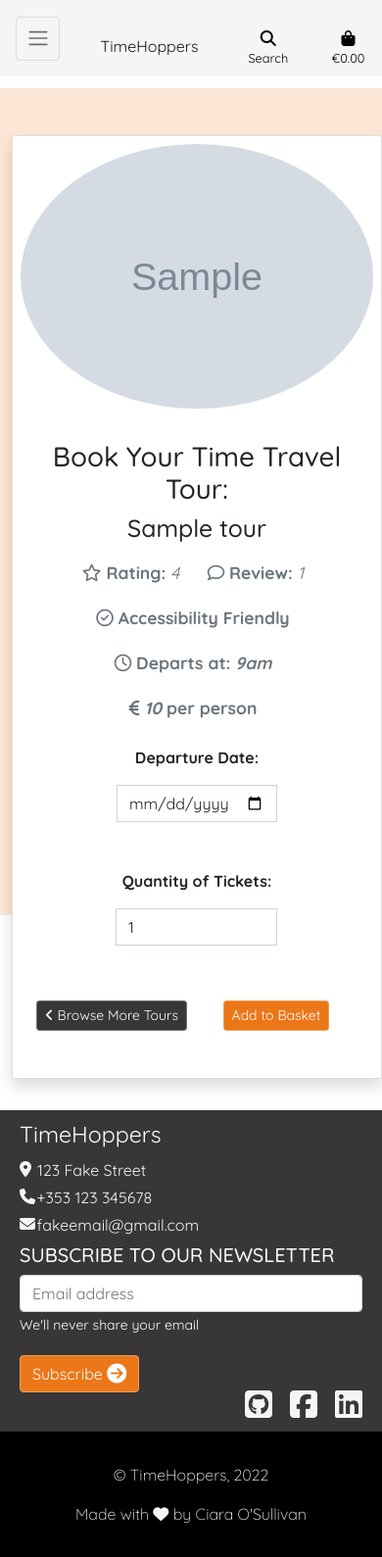
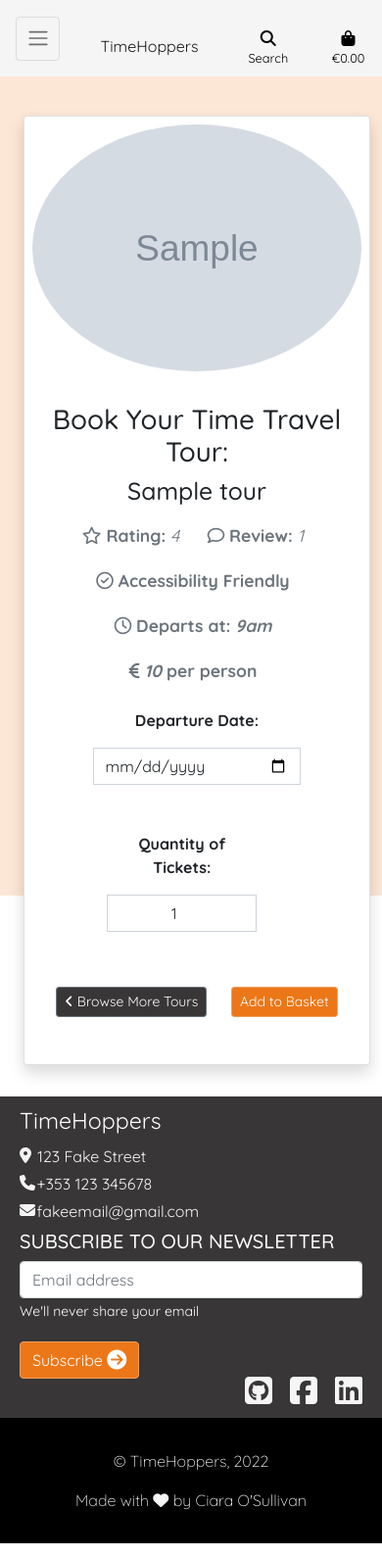
Before and after one commit to ciaraosull/project-5-time-hoppers, a Django app: page /tours/1 in a window 390 px wide. Shown: the whole page at 98% size. Run offline with Django 3.2, Linux system fonts and the light colour scheme; tables that the repository leaves empty hold one stand-in row (values such as "Sample post"); grey boxes marked "Sample" are stand-in pictures; parts of the project's set-up code (start-up, migrations or seed data) failed here and were passed over; some libraries are stand-ins or nearby versions.

Commit message:
Add custom styling for responsive design

```diff
--- a/basket/templates/basket/basket.html
+++ b/basket/templates/basket/basket.html
@@ -117,7 +117,7 @@
                         <h4><strong>Grand Total</strong></h4>
                     </td>
                     <td>
-                        <h4><strong>€ {{ grand_total|floatformat:2 }}</strong></h4>
+                        <h4><strong>€ {{ grand_total|floatformat:0 }}</strong></h4>
                     </td>
                     <!--Grand Total row-->
                     <td colspan="3"><a href="{%  url 'checkout'  %}" class="btn btn-primary btn-sm">Checkout<i
--- a/checkout/templates/checkout/checkout.html
+++ b/checkout/templates/checkout/checkout.html
@@ -144,8 +144,7 @@
                             <span class="icon">
                                 <i class="fas fa-exclamation-circle"></i>
                             </span>
-                            <span>Your card will be charged <strong>€
-                                    {{ grand_total|floatformat:2 }}</strong></span>
+                            <span>Your card will be charged <strong>€{{ grand_total|floatformat:0 }}</strong></span>
                         </p>
                     </div>
                 </form>
--- a/static/css/style.css
+++ b/static/css/style.css
@@ -24,7 +24,7 @@ body {
 }
 
 main {
-    margin-top: 90px;
+    margin-top: 70px;
     flex: 1 0 auto;
 }
 
@@ -353,7 +353,7 @@ main {
   }
 
 
-  @media (max-width: 991px) {
+  @media (max-width: 990px) {
     .nav-link {
         padding: 0.1rem;
     }
@@ -381,4 +381,30 @@ main {
         padding-left: 1rem !important;
         padding-right: 1rem !important;
     }
+
+    .review-login {
+        padding-left: 0 !important;
+        padding-right: 0 !important;
+    }
+
+    .tour-detail {
+        margin-left: 0 !important;
+        margin-right: 0 !important;
+    }
+
+    .date-picker {
+        width: 70% !important;
+        margin-left: 15%;
+    }
+
+    .quantity-picker {
+        width: 50% !important;
+        margin-left: 20%;
+    }
+
+    .order-summary {
+        padding-left: 0 !important;
+        padding-right: 0 !important;
+        font-size: 0.8rem;
+    }
 }
--- a/tours/templates/tours/tour_booking_detail.html
+++ b/tours/templates/tours/tour_booking_detail.html
@@ -20,7 +20,7 @@
 
     <!-- Tours Detail -->
     <section class="pt-5 pb-3 col-md-7 offset-md-2 text-center text-md-start">
-        <div class="row">
+        <div class="tour-detail row">
             <div class="col ps-4">
                 <div class="card mb-3 shadow p-2 mb-3 bg-body rounded">
                     <div class="row g-0">
@@ -99,14 +99,14 @@
                                             <div class="form-row">
 
                                                 <!-- Departure Date - JS disables past dates-->
-                                                <div class="col-6 offset-3 mb-5 mt-3">
+                                                <div class="date-picker col-6 offset-3 mb-5 mt-3">
                                                     <p><strong>Departure Date:</strong></p>
                                                     <input class="form-control rounded-0 w-100 sm-w-50" type="date"
                                                         id="id_tour_departure_date" name="tour_departure_date" required>
                                                 </div>
 
                                                 <!-- Ticket Quantity Section-->
-                                                <div class="col-6 offset-3 mb-5">
+                                                <div class="quantity-picker col-6 offset-3 mb-5">
                                                     <p class="mt-3"><strong>Quantity of Tickets:</strong></p>
                                                     <div class="form-group w-100">
                                                         <div class="input-group">
@@ -122,7 +122,7 @@
                                                                 </button>
                                                             </div>
                                                             <!-- Ticket Quantity Input-->
-                                                            <input class="form-control qty_input" type="number"
+                                                            <input class="text-center form-control qty_input" type="number"
                                                                 name="quantity" value="1" min="1" max="99"
                                                                 data-item_id="{{ tour.id }}" id="id_qty_{{ tour.id }}"
                                                                 required>
@@ -142,14 +142,14 @@
                                                 </div>
 
                                                 <!-- Link to View More Tours-->
-                                                <div>
-                                                    <a class="float-start btn btn-outline-secondary btn-sm mt-2 mb-2 me-2"
+                                                <div class="d-flex justify-content-around">
+                                                    <a class="btn btn-outline-secondary btn-sm mt-2 mb-2 me-2"
                                                         href="{% url 'tours-list' %}"
                                                         aria-label="Go to the Tours List Section"><i
                                                             class="fa fa-angle-left left"></i> Browse More
                                                         Tours </a>
                                                     <!-- Add To Basket-->
-                                                    <input type="submit" class="floaat-end btn btn-primary btn-sm mt-2 mb-2"
+                                                    <input type="submit" class="btn btn-primary btn-sm mt-2 mb-2"
                                                         value="Add to Basket">
                                                 </div>
                                                 <input type="hidden" name="redirect_url" value="{{ request.path }}">
--- a/tours/templates/tours/tour_detail.html
+++ b/tours/templates/tours/tour_detail.html
@@ -22,7 +22,7 @@
 
     <!-- Tours Detail -->
     <section class="pt-5 pb-3 col-md-7 offset-md-2 text-center text-md-start">
-        <div class="row">
+        <div class="tour-detail row">
             <div class="col ps-4">
                 <div class="card mb-3 shadow p-2 mb-3 bg-body rounded">
                     <div class="row g-0">
@@ -161,7 +161,7 @@
     <!-- Sign In to add Review & Return back to this page after login -->
     {%  else %}
     <section class="container d-flex justify-content-center">
-        <div class="card ps-5 pe-5 mb-3 mt-5 shadow p-3 mb-5 bg-body rounded" style="width: 900px;">
+        <div class="review-login card ps-5 pe-5 mb-3 mt-5 shadow p-3 mb-5 bg-body rounded" style="width: 900px;">
             <div class="content-item d-flex justify-content-center">
                 <h3>Leave a Review</h3>
                 <a class="btn btn-primary ms-3" href="{%  url 'account_login'  %}?next={{request.path}}"
```
Also changed, not shown: checkout/templates/checkout/checkout_success.html (+10 -10 lines).
